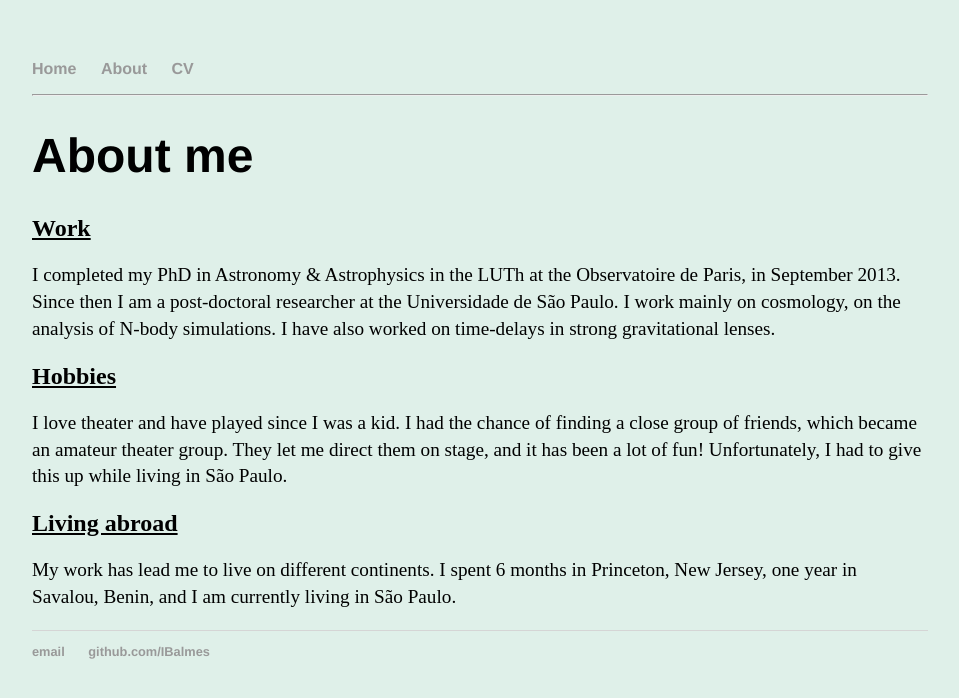
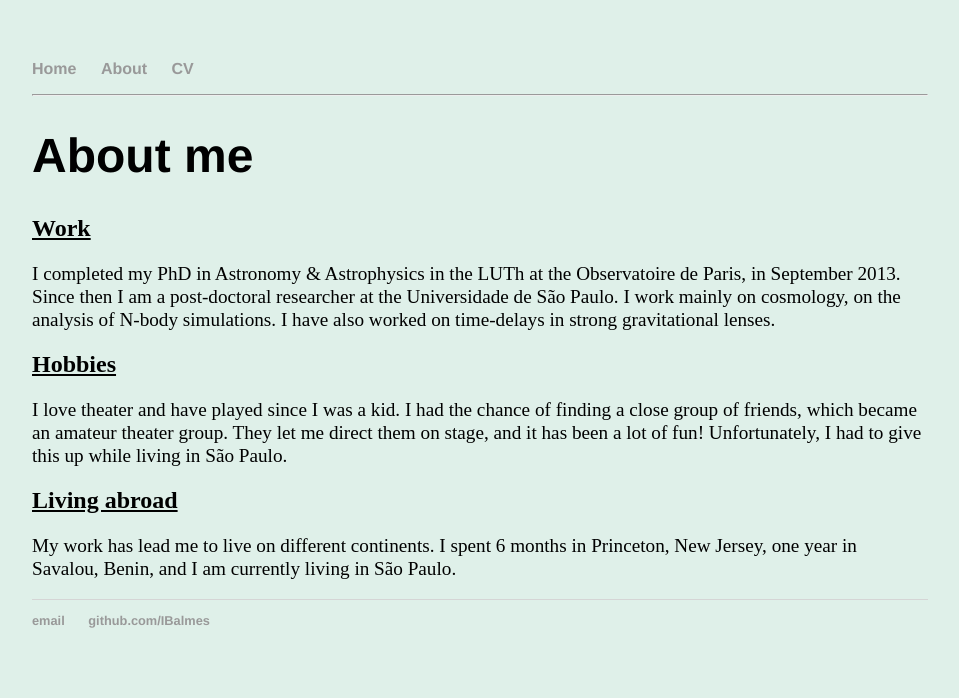
Before and after one commit to IBalmes/IBalmes.github.io, a Jekyll site: the page built from about/index.html, in a window 1280 px wide. Shown: the top 698 px of the page, without its empty margins (160-1119 px from the left). Built offline with Jekyll 4.4.1, drawn with Linux system fonts in a browser that asks for light colours.

Commit message:
Update main.css

```diff
--- a/css/main.css
+++ b/css/main.css
@@ -26,39 +26,35 @@ h1 {
 }
 p {
     font-size: 1.2em;
-    line-height: 1.4em;
+    line-height: 1.2em;
 }
 footer {
     border-top: 1px solid #d5d5d5;
     font-size: .8em;
 }
-
 h2 {
     text-decoration: underline;
 }
-
-h6 {
+h4 {
     font-size: 0.9em;
+    line-height: 1em;
     color: #A7A7A7;
     font-weight: normal;
 }
-
-h5{
+p.cv {
     font-size: 1em;
+    line-height: 1em;
     font-weight: normal;
 }
-
 figure{
     display: block;
     margin-right: auto;
     margin-left: auto;
 }
-
 /* for float */
 .flottant{
     float: right;
 }
-
 .underimage{
     clear: both;
 }
```
